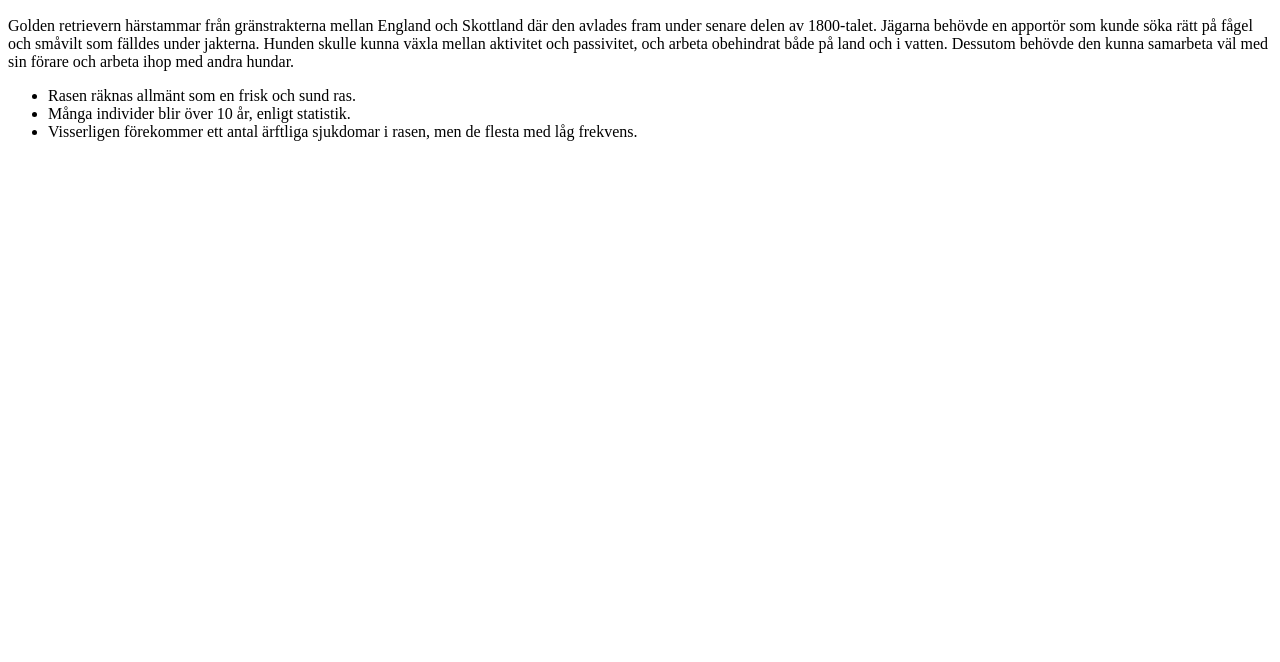
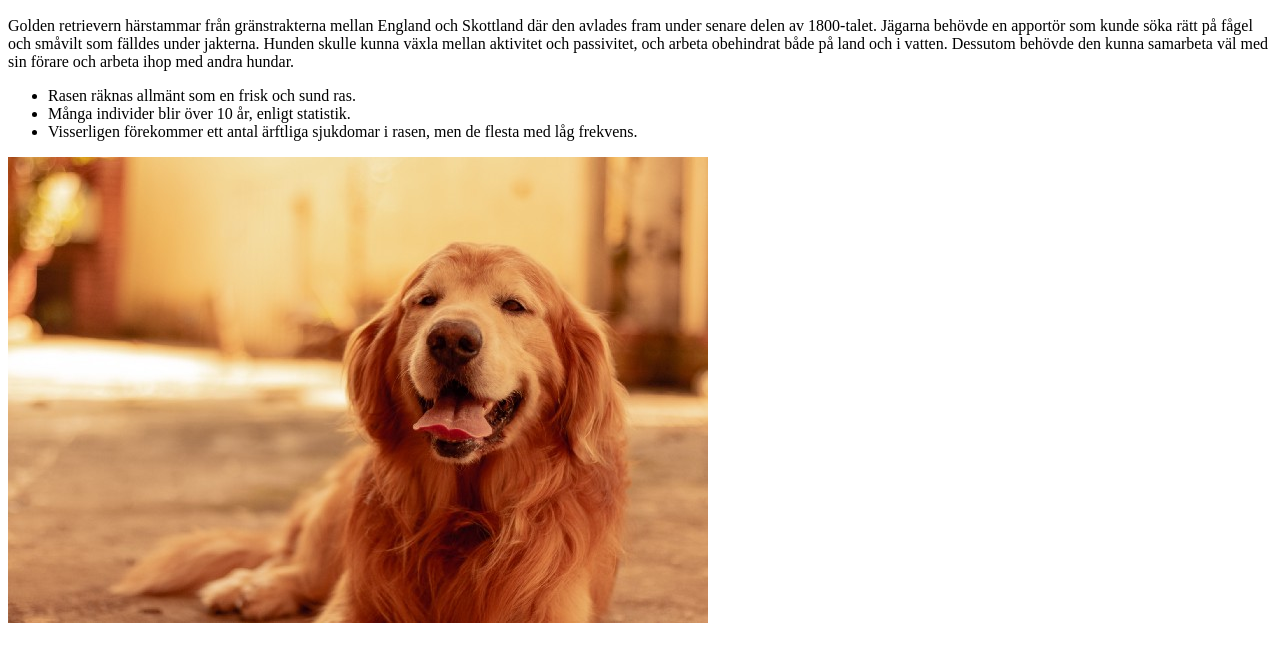
Before and after one commit to Strandquist/Sammanfattning, a plain HTML site: page Index.html in a window 1280 px wide. Shown: the part 110-772 px from the top of the page. Drawn offline with Linux system fonts and the light colour scheme.

Commit message:
Added a dog picture

```diff
--- a/Index.html
+++ b/Index.html
@@ -16,7 +16,7 @@
         <li>Visserligen förekommer ett antal ärftliga sjukdomar i rasen, men de flesta med låg frekvens.</li>
     </ul>
 
-
+    <img src="Images/dog_02.jpg" alt="A picture of a dog">
 
 </body>
 </html>
```
Also changed, not shown: Images/dog_02.jpg (added).
